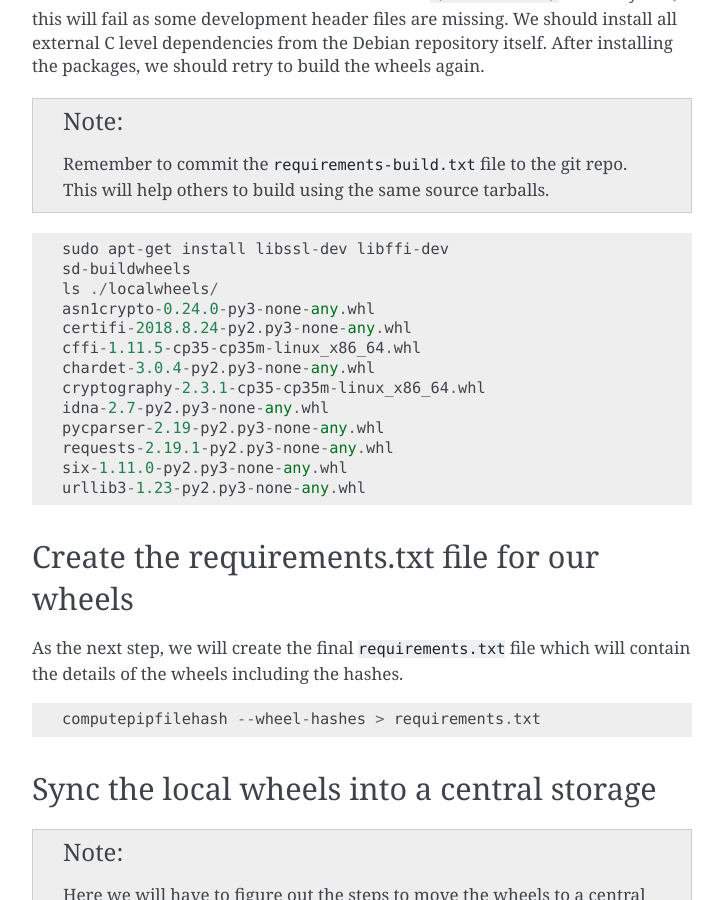
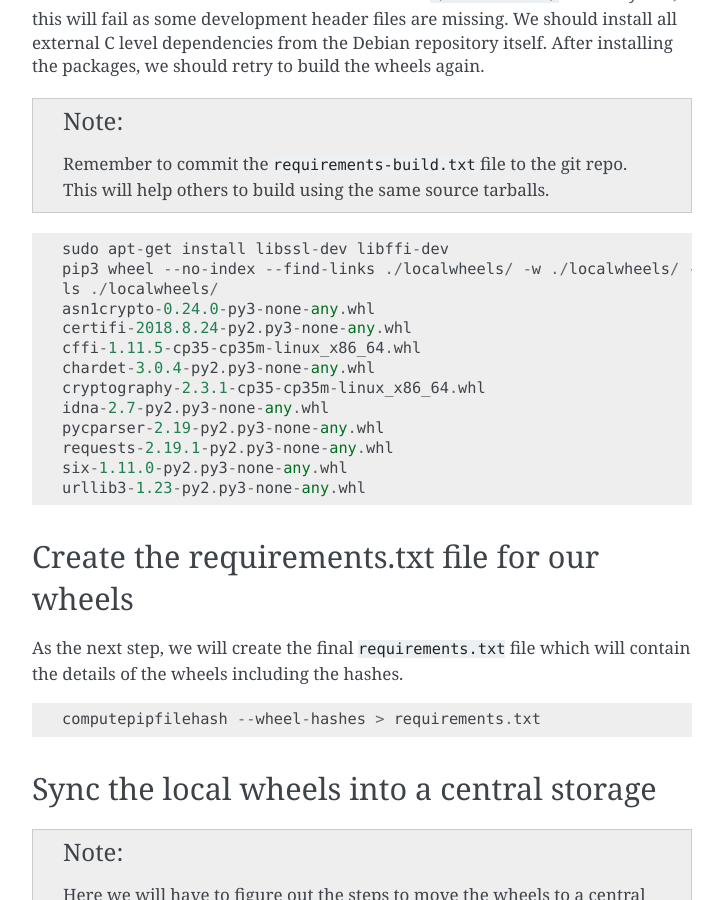
Before and after one commit to freedomofpress/securedrop-debian-packaging-guide, a Sphinx documentation site: the page built from docs/internalpackaging.rst, in a window 1280 px wide and 900 px high, scrolled down 1266 px. Shown: the whole window, without its empty margins (388-1111 px from the left). Built offline with Sphinx 7.4.7, drawn with Linux system fonts in a browser that asks for light colours.

Commit message:
Also use full pip command in second attempt at wheel build

```diff
--- a/docs/internalpackaging.rst
+++ b/docs/internalpackaging.rst
@@ -73,7 +73,7 @@ After installing the packages, we should retry to build the wheels again.
 ::
 
     sudo apt-get install libssl-dev libffi-dev
-    sd-buildwheels
+    pip3 wheel --no-index --find-links ./localwheels/ -w ./localwheels/ -r requirements-build.txt
     ls ./localwheels/
     asn1crypto-0.24.0-py3-none-any.whl
     certifi-2018.8.24-py2.py3-none-any.whl
```
